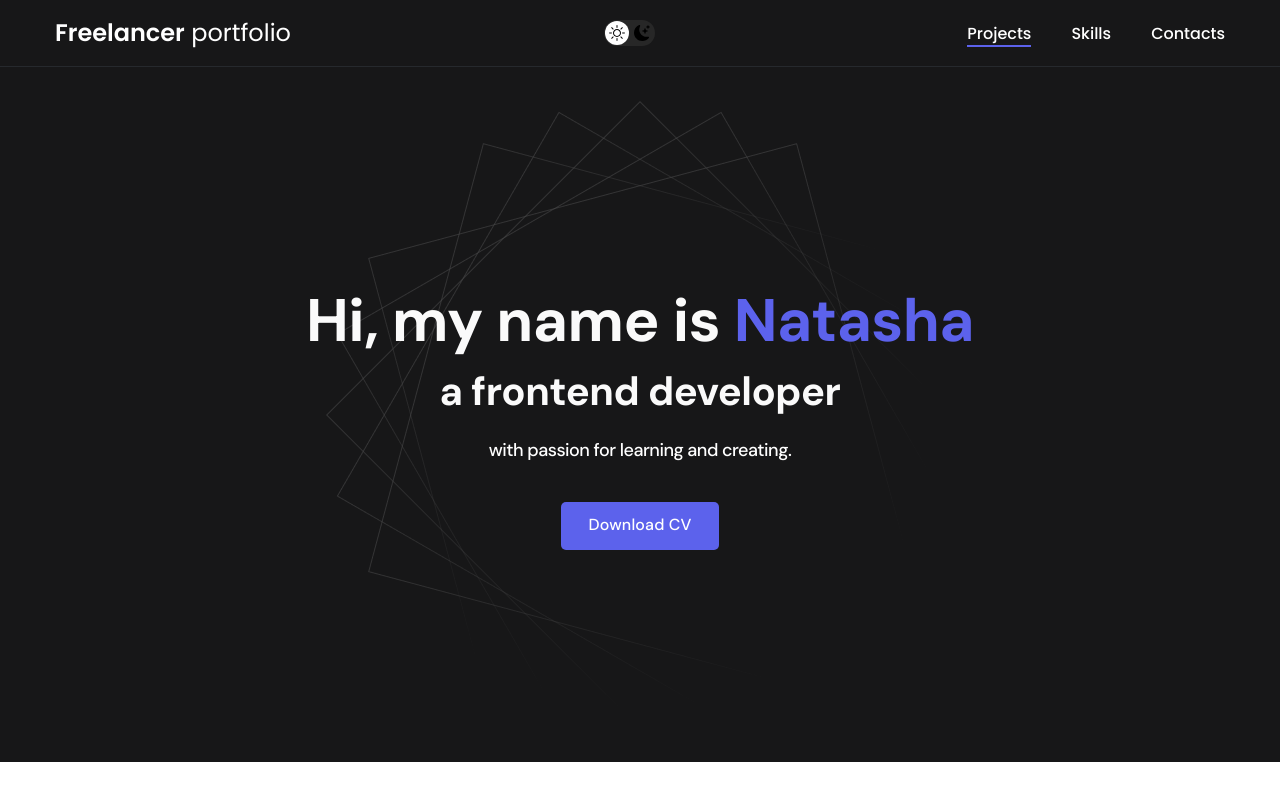
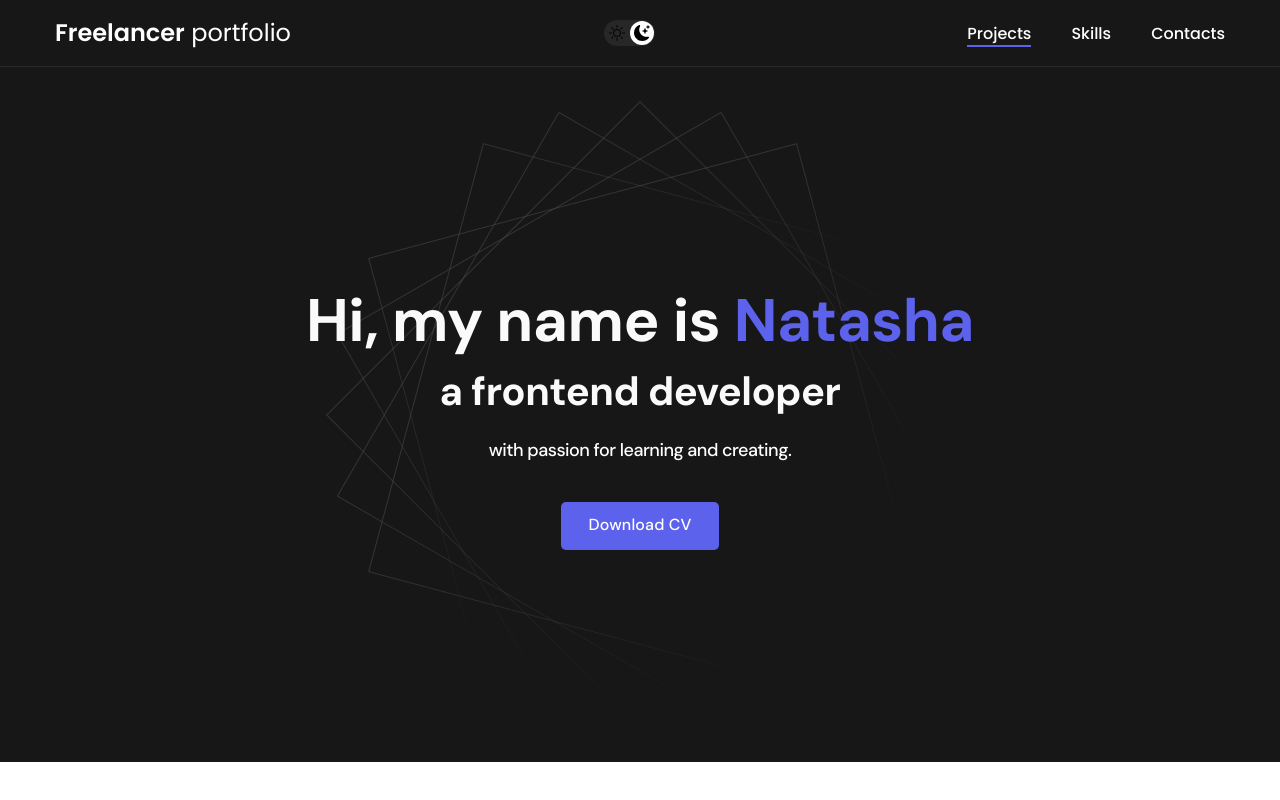
Before and after one commit to Nattyme/Freelancer-Portfolio-Dark, a plain HTML site: page index.html in a window 1280 px wide. Shown: the top 800 px of the page. Drawn offline with Linux system fonts and the light colour scheme.

Commit message:
.dark-mode-btn::before style

```diff
--- a/css/main.css
+++ b/css/main.css
@@ -166,6 +166,12 @@ body {
 
   border-radius: 50%;
   background-color: var(--white);
+
+  transition: left 0.2s ease-in;
+}
+
+.dark-mode-btn--active::before {
+  left: 26px;
 }
 
 .dark-mode-btn__icon {
--- a/index.html
+++ b/index.html
@@ -20,7 +20,7 @@
         <div class="nav-row">
           <a href="./index.html" class="logo"><strong>Freelancer</strong> portfolio</a>
 
-          <button class="dark-mode-btn">
+          <button class="dark-mode-btn dark-mode-btn--active">
             <img src="./img/icons/toggle-sun.svg" alt="Light mode" class="dark-mode-btn__icon">
             <img src="./img/icons/toggle-moon.svg" alt="Dark mode" class="dark-mode-btn__icon">
           </button>
```
